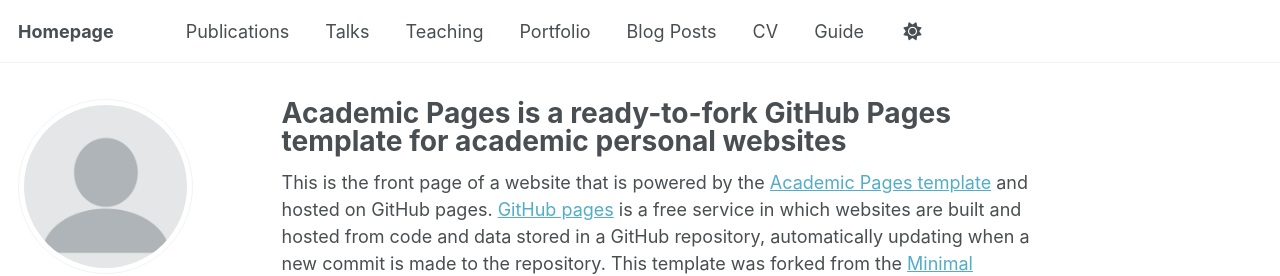
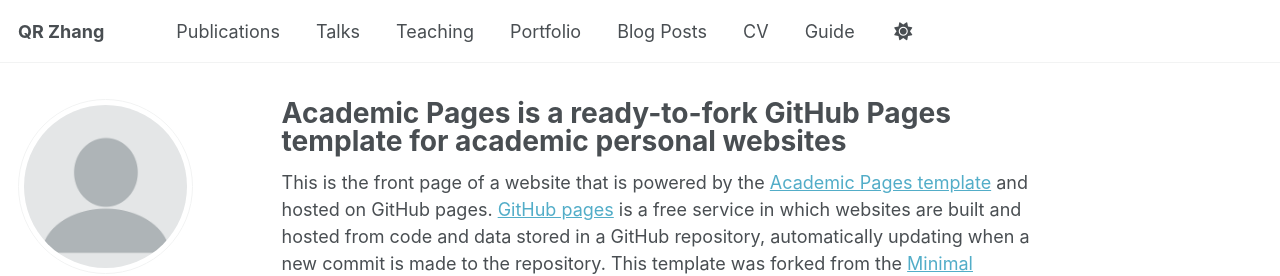
Before and after one commit to QR-Zhang/QR-Zhang.github.io, a Jekyll site: the page built from _pages/about_old.md, in a window 1280 px wide. Shown: the top 276 px of the page. Built offline with Jekyll 4.4.1, drawn with Linux system fonts in a browser that asks for light colours; some web fonts are replaced; a script that is not in the unit is left out.

Commit message:
Update _config.yml

```diff
--- a/_config.yml
+++ b/_config.yml
@@ -9,7 +9,7 @@
 # Basic Site Settings
 locale                   : "en-US"
 site_theme               : "default" # Currently available options are "default", "air"
-title                    : "Homepage"
+title                    : "QR Zhang"
 title_separator          : "-"
 name                     : &name "Qingrui Zhang"
 description              : &description "Your Name's academic portfolio"   # Update this with a general description of your site, this is the default if not overridden by a page
```
